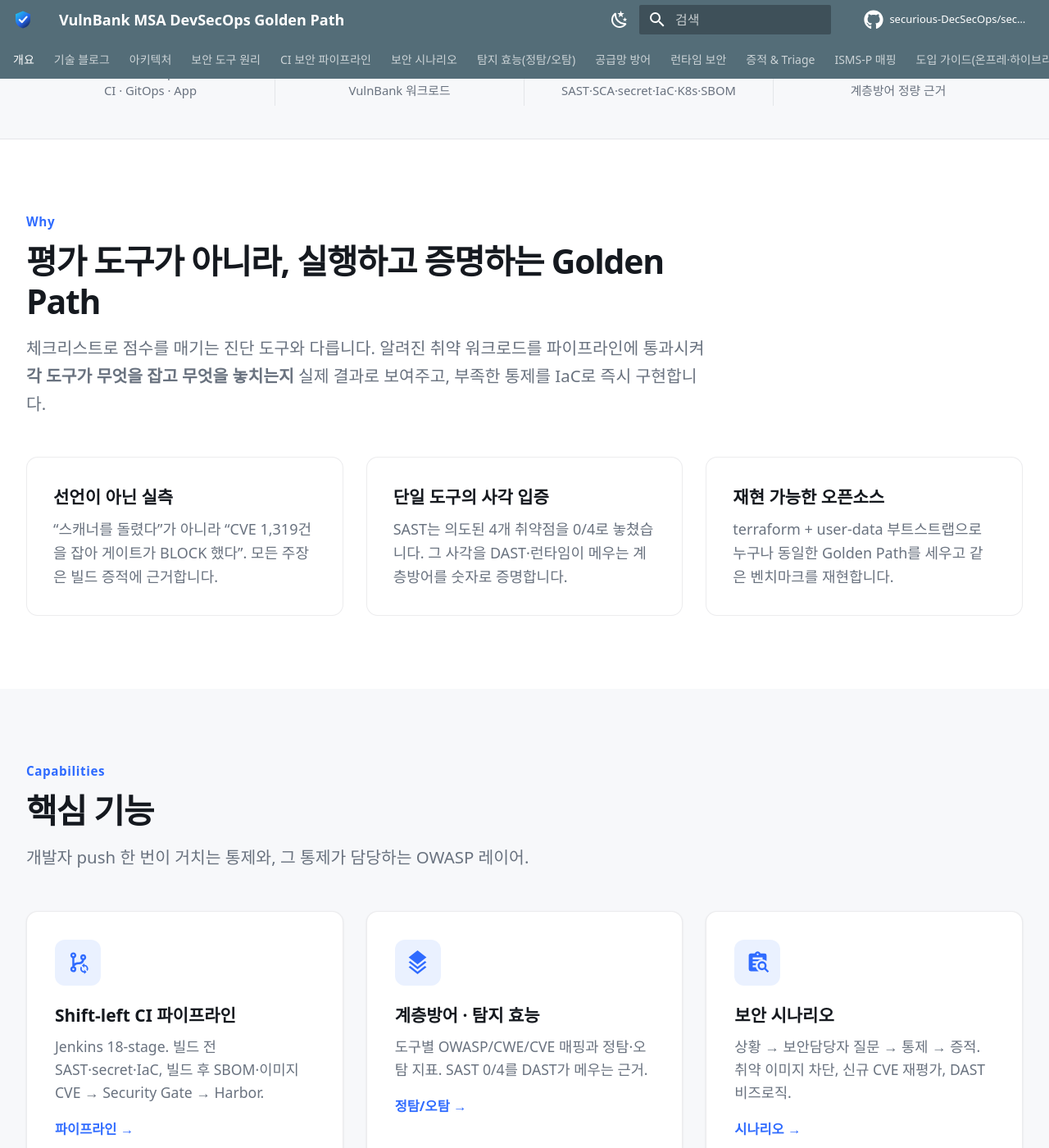
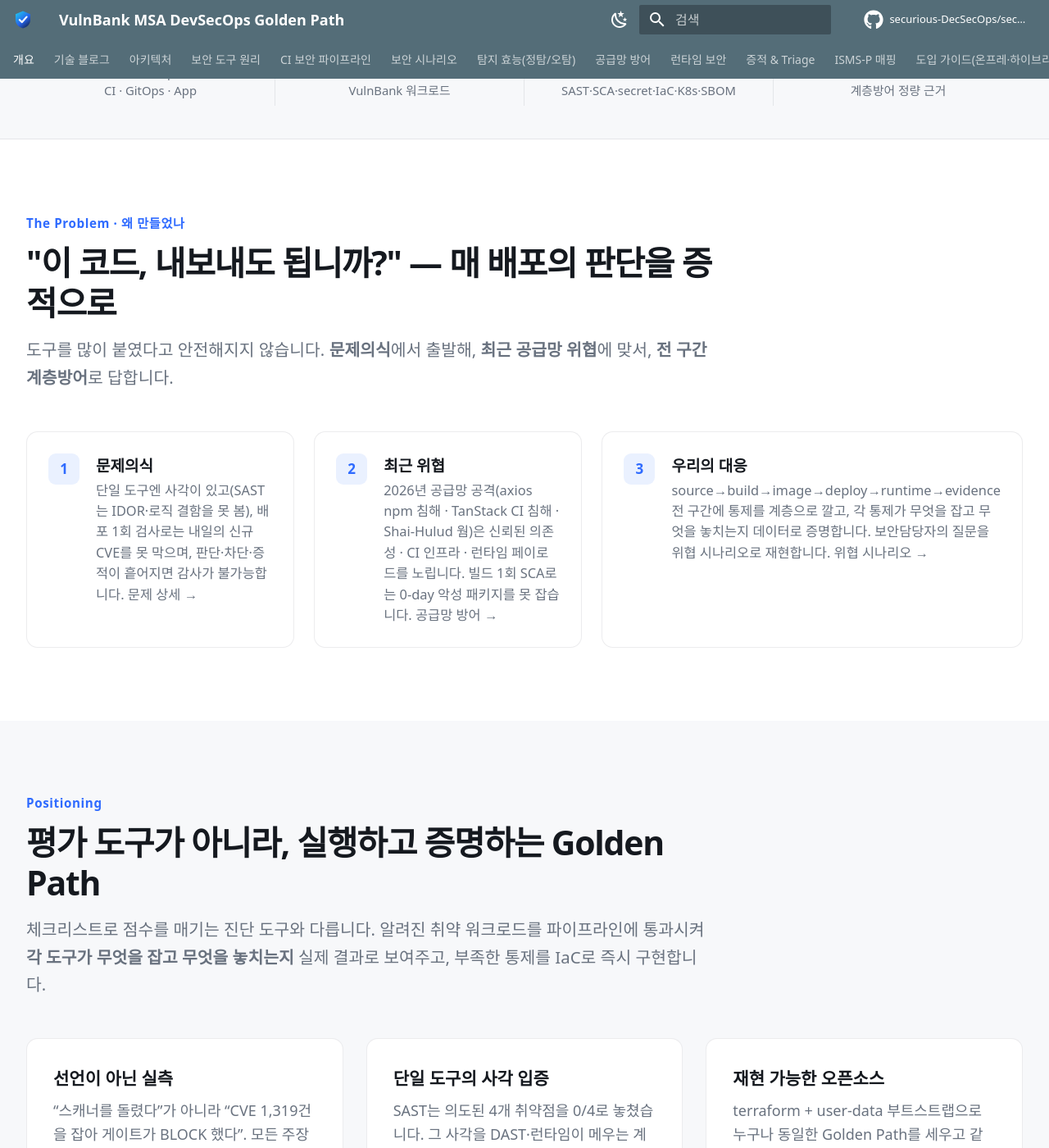
Before and after one commit to securious-DecSecOps/secubank-docs, an MkDocs documentation site: the page built from docs/index.md, in a window 1280 px wide and 1400 px high, scrolled down 925 px. Shown: the whole window at 82% size. Built offline with MkDocs 1.6.1 and Material for MkDocs 9.7.7, drawn with Linux system fonts in a browser that asks for light colours; some web fonts are replaced; comment, search, counter and statistics services are not loaded.

Commit message:
서사 강화: 홈에 '왜(문제→위협→대응)' 밴드 추가, 시나리오 페이지를 공격 생애주기↔통제↔최근 공급망 사건 매핑으로 재구성 완료

```diff
--- a/overrides/home.html
+++ b/overrides/home.html
@@ -51,11 +51,27 @@
     </div>
   </section>
 
-  <!-- ===================== WHY ===================== -->
+  <!-- ===================== THE PROBLEM (왜 만들었나) ===================== -->
   <section class="sb-section">
     <div class="sb-wrap">
       <header class="sb-head">
-        <p class="sb-kicker">Why</p>
+        <p class="sb-kicker">The Problem · 왜 만들었나</p>
+        <h2 class="sb-h2">"이 코드, 내보내도 됩니까?" — 매 배포의 판단을 증적으로</h2>
+        <p class="sb-lead">도구를 많이 붙였다고 안전해지지 않습니다. <strong>문제의식</strong>에서 출발해, <strong>최근 공급망 위협</strong>에 맞서, <strong>전 구간 계층방어</strong>로 답합니다.</p>
+      </header>
+      <ol class="sb-steps">
+        <li><span class="sb-steps__n">1</span><div><strong>문제의식</strong><p>단일 도구엔 사각이 있고(SAST는 IDOR·로직 결함을 못 봄), 배포 1회 검사로는 내일의 신규 CVE를 못 막으며, 판단·차단·증적이 흩어지면 감사가 불가능합니다. <a href="{{ 'overview/' | url }}#problem">문제 상세 →</a></p></div></li>
+        <li><span class="sb-steps__n">2</span><div><strong>최근 위협</strong><p>2026년 공급망 공격(axios npm 침해 · TanStack CI 침해 · Shai-Hulud 웜)은 신뢰된 의존성 · CI 인프라 · 런타임 페이로드를 노립니다. 빌드 1회 SCA로는 0-day 악성 패키지를 못 잡습니다. <a href="{{ 'supply-chain-defense/' | url }}">공급망 방어 →</a></p></div></li>
+        <li><span class="sb-steps__n">3</span><div><strong>우리의 대응</strong><p>source→build→image→deploy→runtime→evidence 전 구간에 통제를 계층으로 깔고, 각 통제가 무엇을 잡고 무엇을 놓치는지 데이터로 증명합니다. 보안담당자의 질문을 위협 시나리오로 재현합니다. <a href="{{ 'security-scenarios/' | url }}">위협 시나리오 →</a></p></div></li>
+      </ol>
+    </div>
+  </section>
+
+  <!-- ===================== POSITIONING ===================== -->
+  <section class="sb-section sb-section--alt">
+    <div class="sb-wrap">
+      <header class="sb-head">
+        <p class="sb-kicker">Positioning</p>
         <h2 class="sb-h2">평가 도구가 아니라, 실행하고 증명하는 Golden Path</h2>
         <p class="sb-lead">체크리스트로 점수를 매기는 진단 도구와 다릅니다. 알려진 취약 워크로드를 파이프라인에 통과시켜 <strong>각 도구가 무엇을 잡고 무엇을 놓치는지</strong> 실제 결과로 보여주고, 부족한 통제를 IaC로 즉시 구현합니다.</p>
       </header>
@@ -68,7 +84,7 @@
   </section>
 
   <!-- ===================== FEATURES ===================== -->
-  <section class="sb-section sb-section--alt">
+  <section class="sb-section">
     <div class="sb-wrap">
       <header class="sb-head">
         <p class="sb-kicker">Capabilities</p>
@@ -117,7 +133,7 @@
   </section>
 
   <!-- ===================== HOW IT WORKS ===================== -->
-  <section class="sb-section">
+  <section class="sb-section sb-section--alt">
     <div class="sb-wrap">
       <header class="sb-head">
         <p class="sb-kicker">How it works</p>
```
Also changed, not shown: docs/overview.md (+1 -1 lines), docs/security-scenarios.md (+41 -3 lines).
